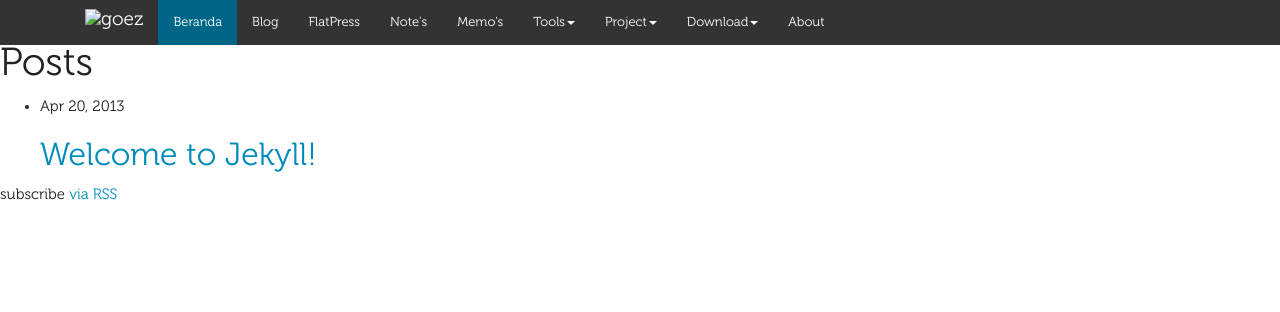
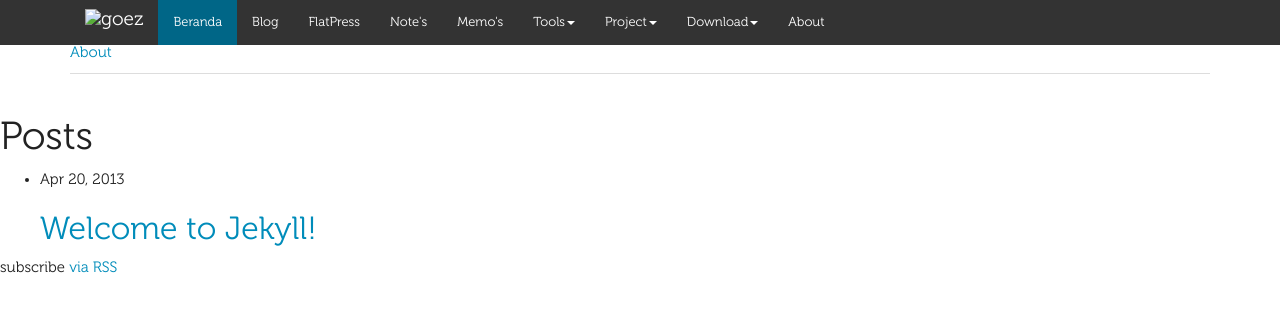
Before and after one commit to eggoez/eggoez.github.io, a Jekyll site: the page built from index.html, in a window 1280 px wide. Shown: the top 312 px of the page. Built offline with Jekyll 4.4.1, drawn with Linux system fonts in a browser that asks for light colours; nearby versions of some CDN libraries.

Commit message:
Update header.html

```diff
--- a/_includes/header.html
+++ b/_includes/header.html
@@ -1,12 +1,10 @@
-  <div class="trigger">
+<!-- kehalaman -->
+			<div class="container theme-showcase" role="main">
+			  <div class="page-header">
         {% for my_page in site.pages %}
           {% if my_page.title %}
           <a class="page-link" href="{{ my_page.url | prepend: site.baseurl }}">{{ my_page.title }}</a>
           {% endif %}
         {% endfor %}
       </div>
-    </nav>
-
   </div>
-
-</header>
```
